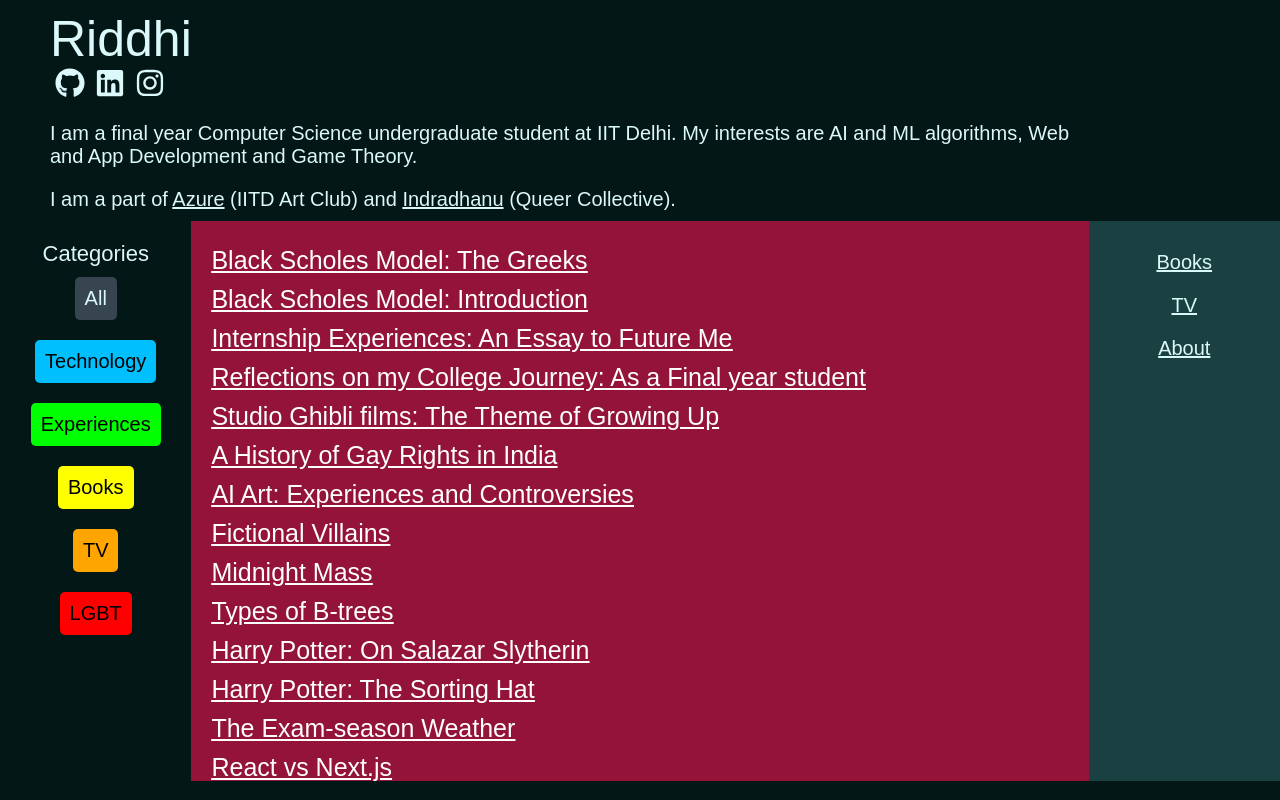
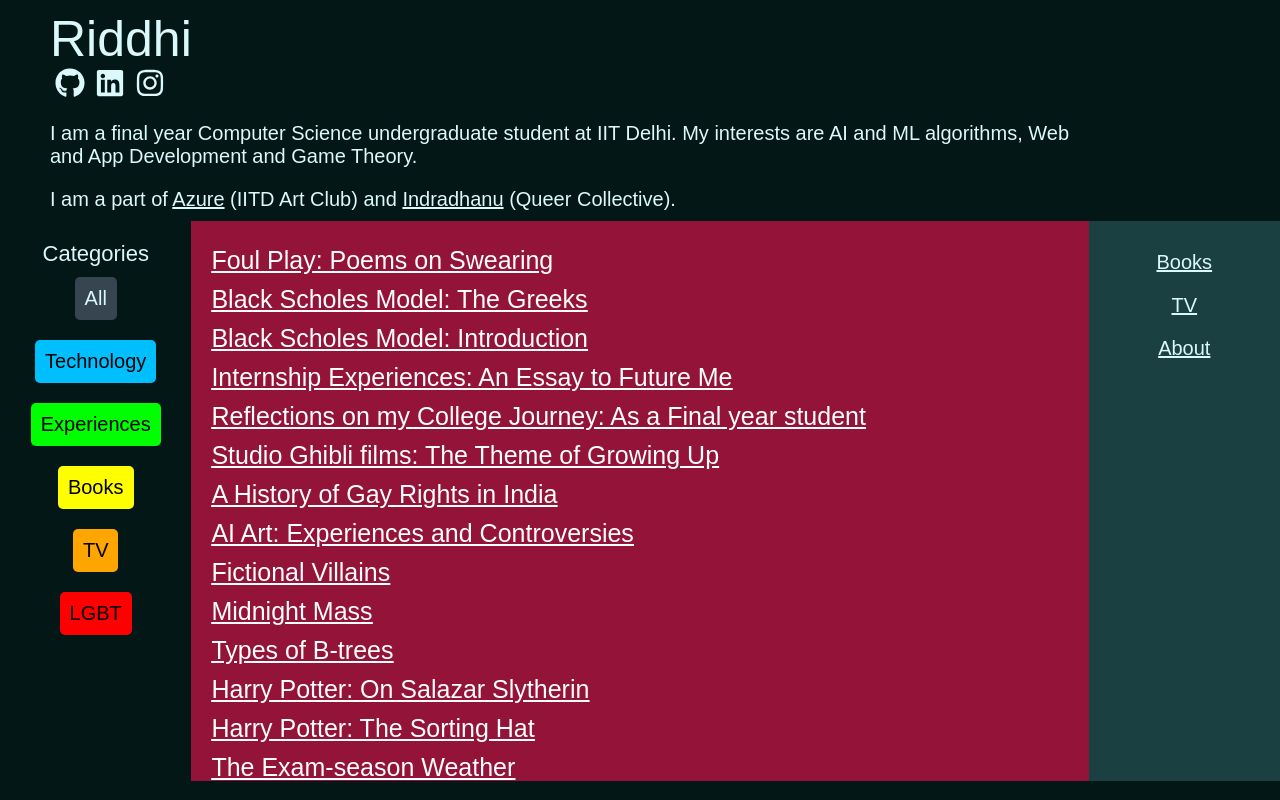
Before and after one commit to CodingLife1024/prism-pages, a React (Create React App) app: page / in a window 1280 px wide. Built offline with nearby package versions, Linux system fonts and the light colour scheme.

Commit message:
Update postData.js

```diff
--- a/src/data/postData.js
+++ b/src/data/postData.js
@@ -1,4 +1,12 @@
 export const postData = [
+
+    {
+        id: 17,
+        title: "Foul Play: Poems on Swearing",
+        link: "foul-play",
+        file: "foul-play.md",
+        tags: ["experiences", "books"],
+    },
 
     {
         id: 16,
```
